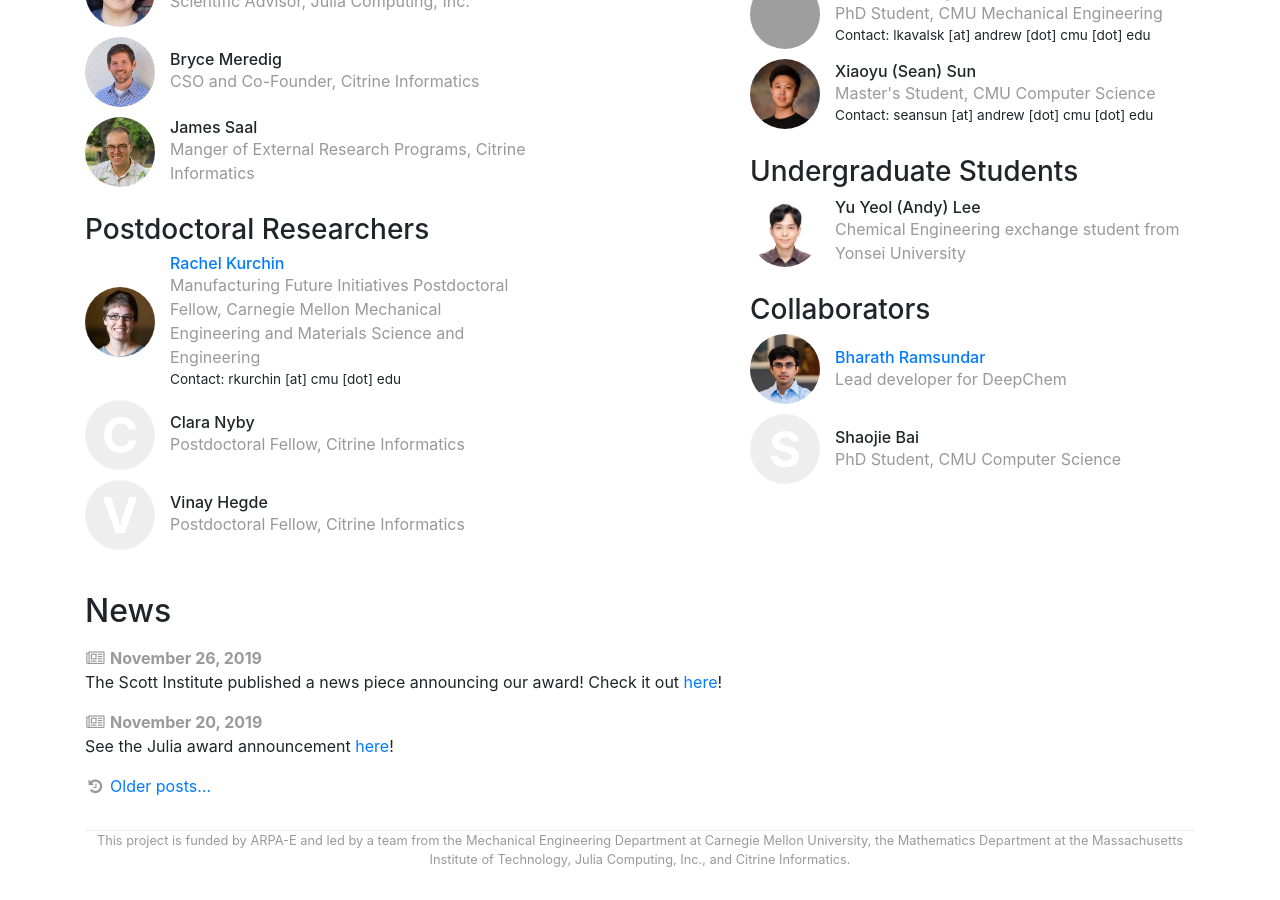
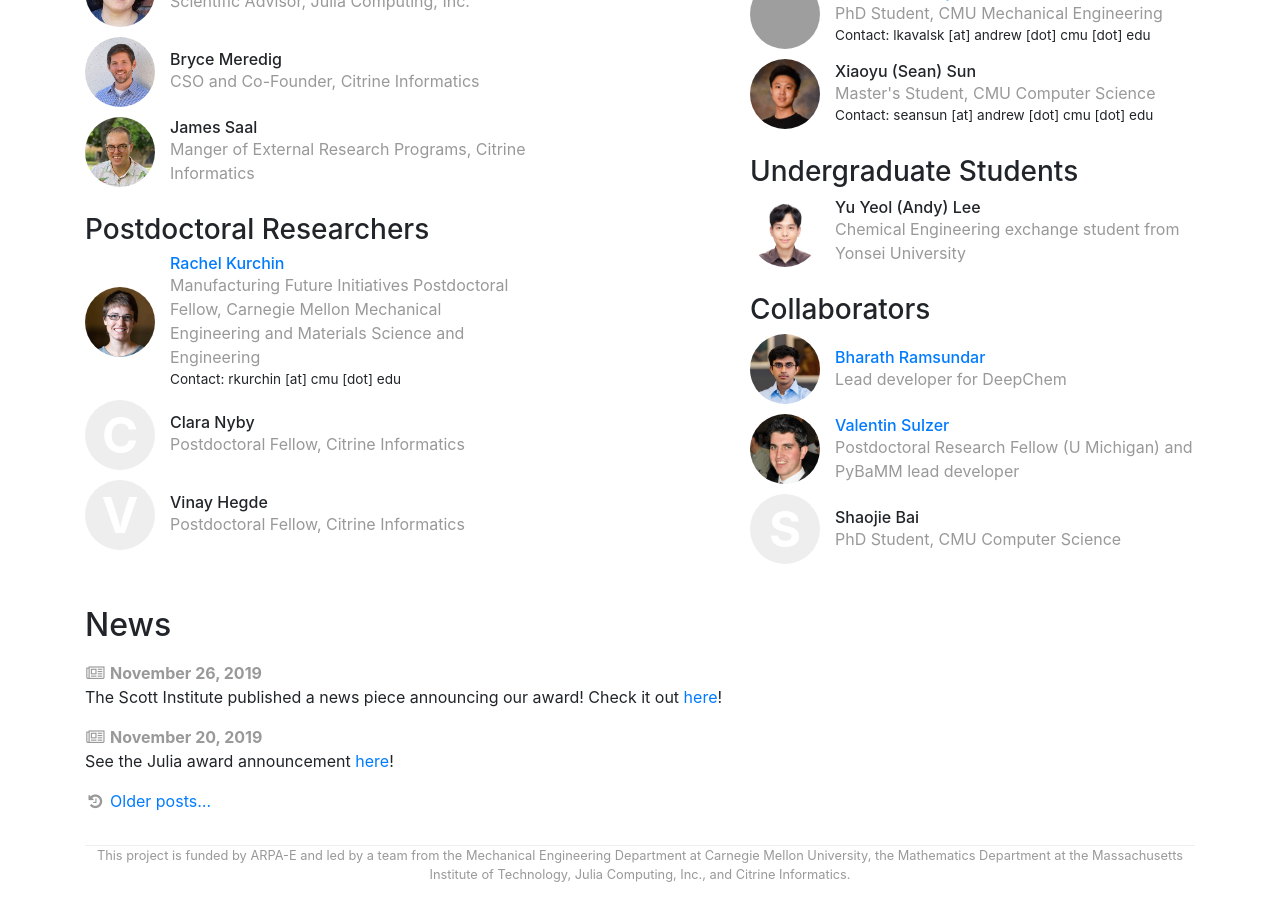
Before and after one commit to uwsampa/research-group-web, a Jekyll site: the page built from index.html, in a window 1280 px wide and 900 px high, scrolled down 2164 px. Built offline with Jekyll 4.4.1, drawn with Linux system fonts in a browser that asks for light colours; grey boxes are pictures that could not be loaded.

```diff
--- a/_data/people.yml
+++ b/_data/people.yml
@@ -108,6 +108,13 @@
     webpage: "https://rbharath.github.io"
     image: img/people/Bharath_Ramsundar.jpeg
 
+valentin:
+    display_name: "Valentin Sulzer"
+    role: collab
+    bio: Postdoctoral Research Fellow (U Michigan) and PyBaMM lead developer
+    webpage: "http://www-personal.umich.edu/~vsulzer"
+    image: img/people/Valentin_Sulzer.png
+
 shaojie:
     display_name: "Shaojie Bai"
     role: collab
```
Also changed, not shown: img/people/Valentin_Sulzer.png (added).
